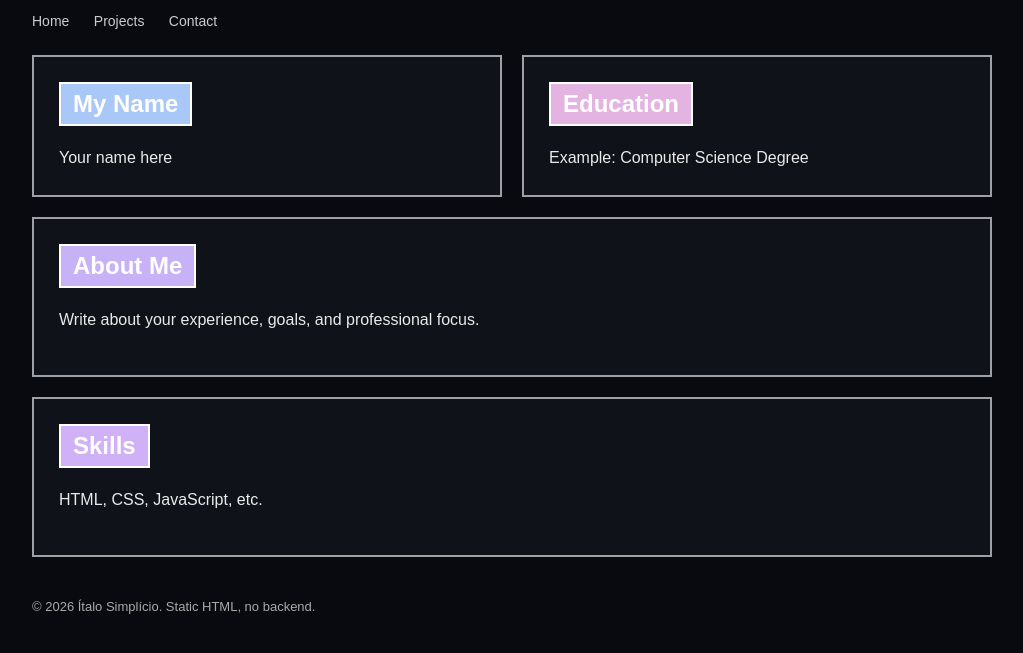
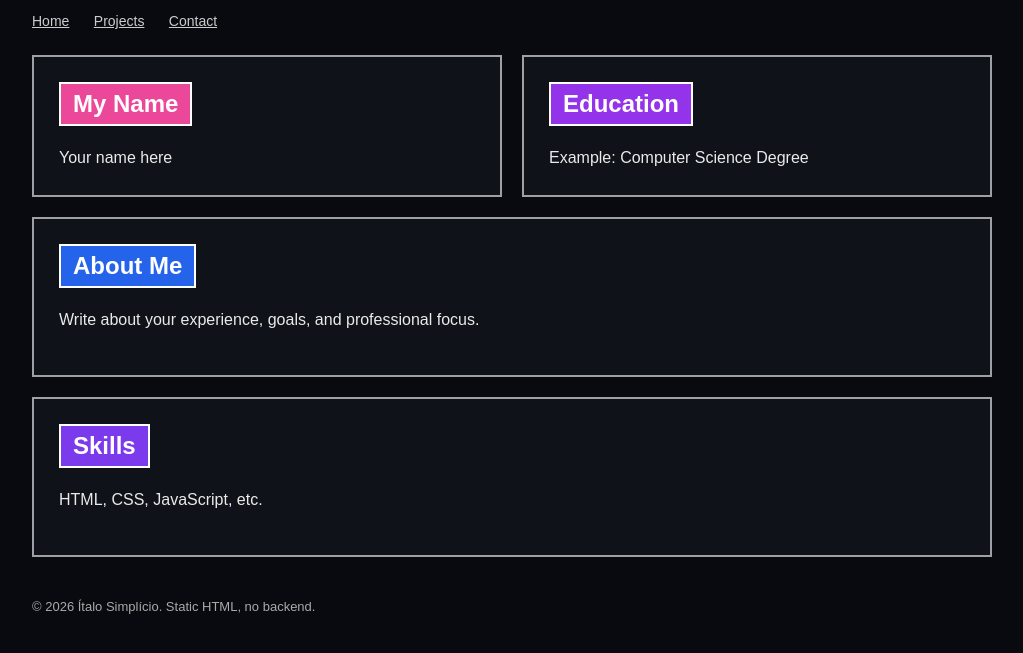
Before and after one commit to Italo-Smplc/Personal-site-frontend, a plain HTML site: page index.html in a window 1280 px wide. Shown: the part 125-778 px from the top of the page, without its empty margins (128-1151 px from the left). Drawn offline with Linux system fonts and the light colour scheme; a web font is replaced by a local one.

Commit message:
Update style.css

```diff
--- a/style.css
+++ b/style.css
@@ -43,15 +43,13 @@ body {
   text-align: left;
 }
 
+/* HEADER: underline permanente */
 .top-header a {
   color: #ccc;
   margin-right: 20px;
-  text-decoration: none;
+  text-decoration: underline; /* agora sempre underline */
   font-size: 14px;
-  border-bottom: 1px solid transparent;
-  transition: 0.3s;
 }
-
 .top-header a:hover {
   color: #fff;
   border-bottom: 1px solid #ccc; /* underline ao passar */
@@ -99,11 +97,11 @@ body {
   border: 2px solid #fff;
 }
 
-/* COLORS SUAVES E CORRIGIDAS */
-.name { background-color: #aac8f7; }      /* primeira agora azul suave (trocada com third) */
-.education { background-color: #e3b4e1; } /* rosa suave */
-.about { background-color: #c7b2f7; }     /* terceira agora rosa-lilás suave (trocada com first) */
-.skills { background-color: #d0b0f7; }    /* roxo suave */
+/* CORES VIBRANTES NOS TÍTULOS */
+.name { background-color: #ec4899; }      /* rosa vibrante */
+.education { background-color: #9333ea; } /* roxo vibrante */
+.about { background-color: #2563eb; }     /* azul vibrante */
+.skills { background-color: #7c3aed; }    /* roxo-azulado vibrante */
 
 /* TEXT */
 p {
```
